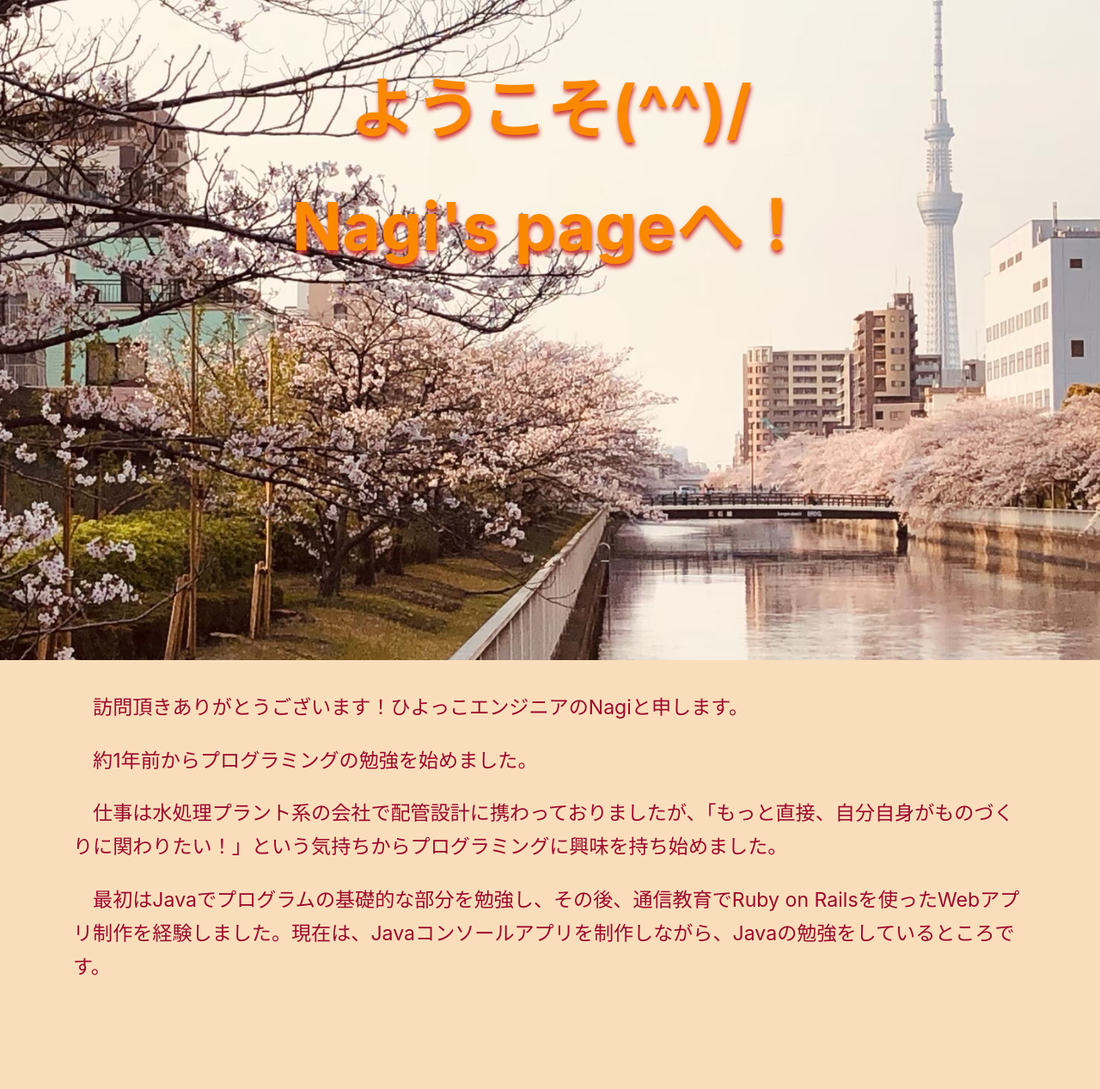
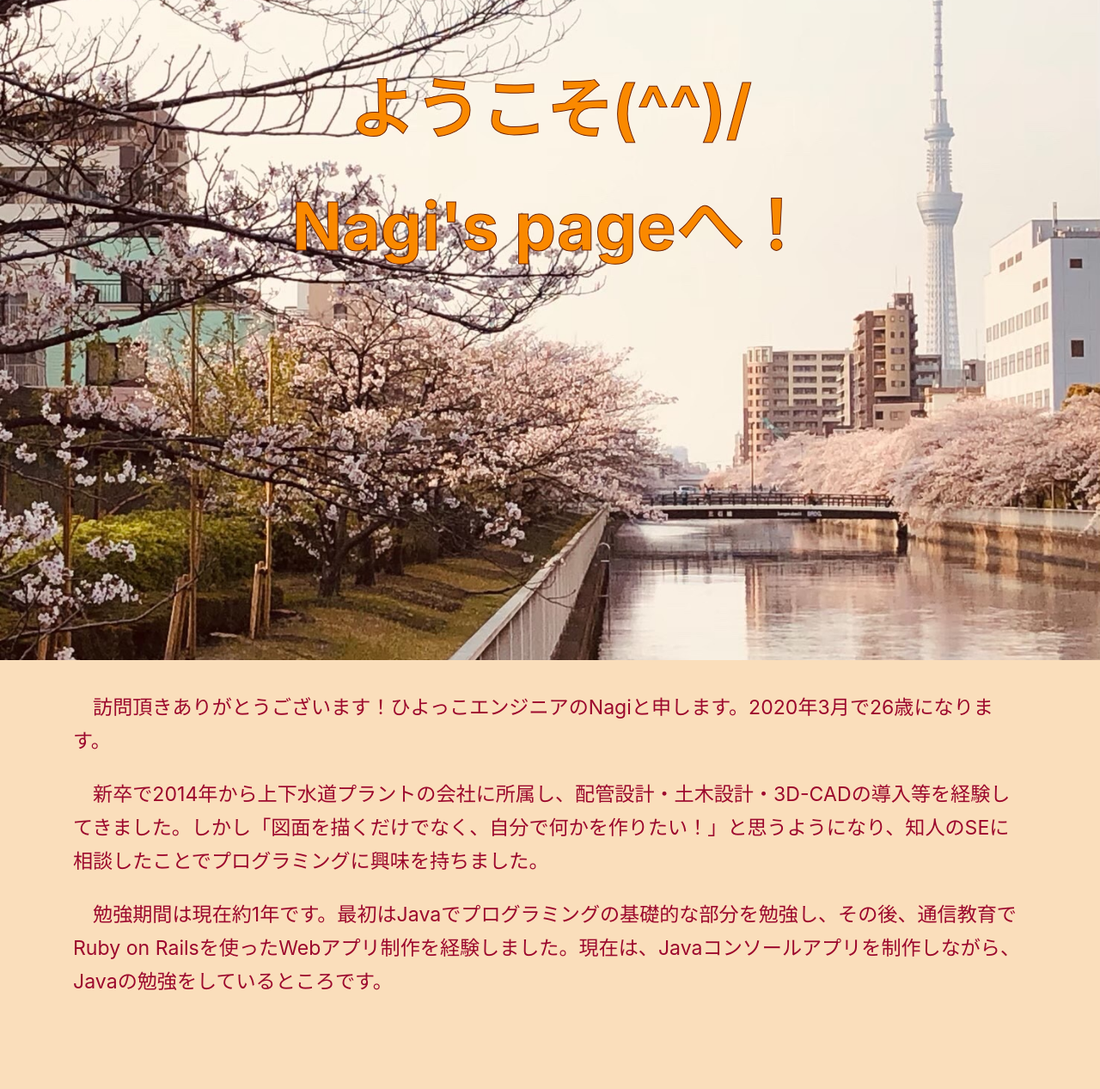
Before and after one commit to nagi-git/my-portfolio, a plain HTML site: page index.html in a window 1280 px wide. Shown: the top 1267 px of the page at 86% size. Drawn offline with nearby package versions, Linux system fonts and the light colour scheme.

Commit message:
自己紹介文の修正

```diff
--- a/index.html
+++ b/index.html
@@ -19,16 +19,13 @@
             <div class="row">
                 <div class="col col-12">
                     <p class="profile">
-                        　訪問頂きありがとうございます！ひよっこエンジニアのNagiと申します。
+                        　訪問頂きありがとうございます！ひよっこエンジニアのNagiと申します。2020年3月で26歳になります。
                     </p>
                     <p class="profile">
-                        　約1年前からプログラミングの勉強を始めました。
+                        　新卒で2014年から上下水道プラントの会社に所属し、配管設計・土木設計・3D-CADの導入等を経験してきました。しかし「図面を描くだけでなく、自分で何かを作りたい！」と思うようになり、知人のSEに相談したことでプログラミングに興味を持ちました。
                     </p>
                     <p class="profile">
-                        　仕事は水処理プラント系の会社で配管設計に携わっておりましたが、「もっと直接、自分自身がものづくりに関わりたい！」という気持ちからプログラミングに興味を持ち始めました。
-                    </p>
-                    <p class="profile">
-                        　最初はJavaでプログラムの基礎的な部分を勉強し、その後、通信教育でRuby on Railsを使ったWebアプリ制作を経験しました。現在は、Javaコンソールアプリを制作しながら、Javaの勉強をしているところです。
+                        　勉強期間は現在約1年です。最初はJavaでプログラミングの基礎的な部分を勉強し、その後、通信教育でRuby on Railsを使ったWebアプリ制作を経験しました。現在は、Javaコンソールアプリを制作しながら、Javaの勉強をしているところです。
                     </p>
                 </div>
             </div>
@@ -226,7 +223,7 @@
                         <figcaption>
                             <p class="work-title"><a href="https://github.com/nagi-git/my-portfolio" target="_blank">ポートフォリオ (GitHub)</a></p>
                             <p>このサイトです。</p>
-                            <p>HTML, CSS, Bootstrap4</p>
+                            <p>HTML, CSS, Bootstrap</p>
                         </figcaption>
                     </figure>
                 </div>
--- a/style.css
+++ b/style.css
@@ -34,7 +34,8 @@ a {
 
 .top-pic div {
     color: #fa8900;
-    text-shadow: #cf3232 1px 4px 5px;
+    text-stroke: 1px #702200;
+    -webkit-text-stroke: 1px #702200;
 }
 
 .top-pic .title {
```
